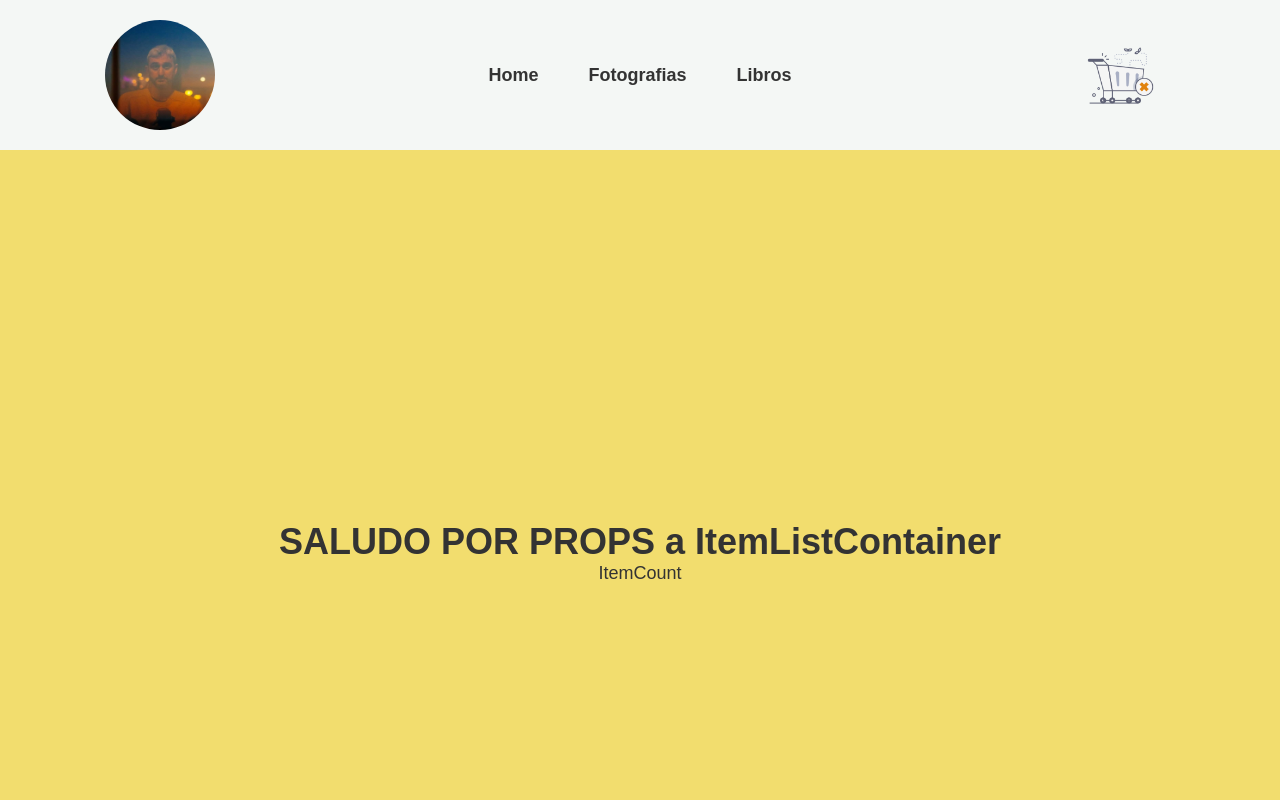
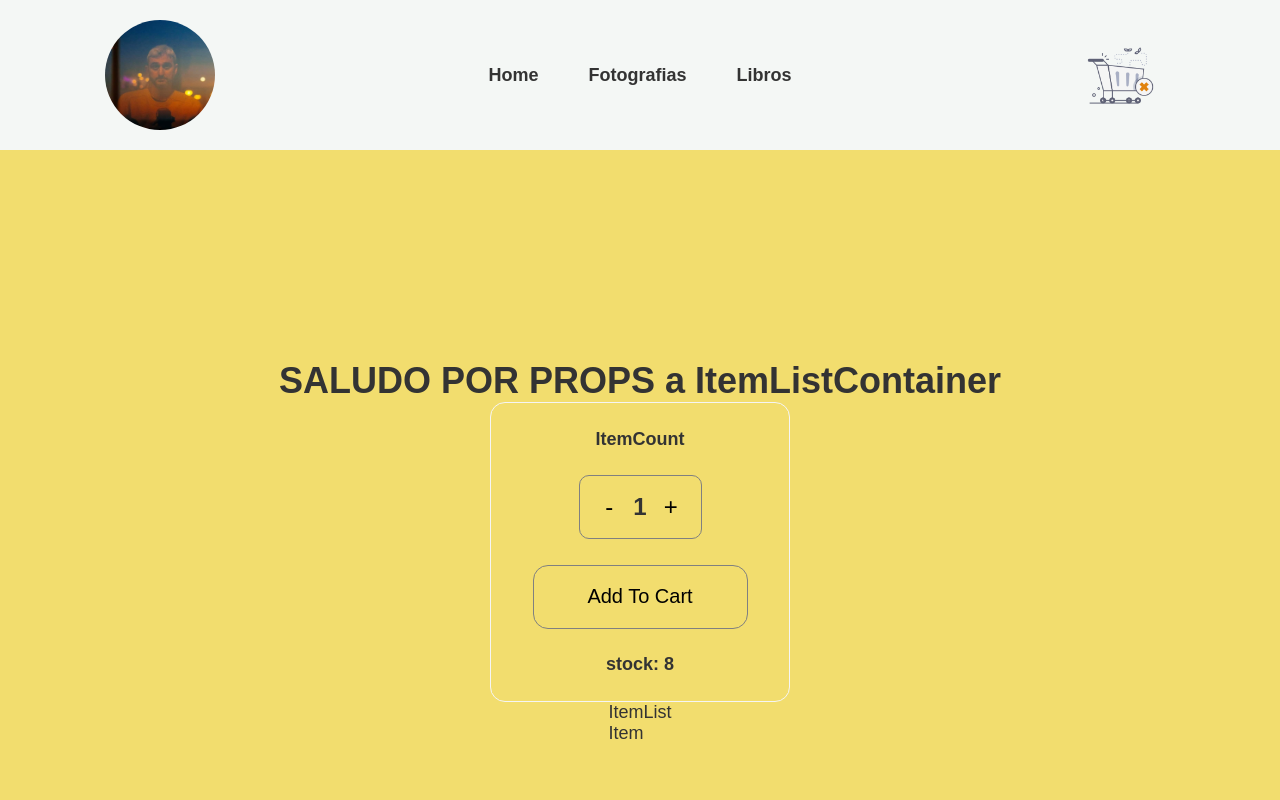
Before and after one commit to cmprieto/react-ecommerce, a React (Create React App) app: page / in a window 1280 px wide. Shown: the top 800 px of the page. Built offline with nearby package versions, Linux system fonts and the light colour scheme.

Commit message:
crear ItemCount,setTimeout 2seg,peticion a json

```diff
--- /dev/null
+++ b/src/assets/data.json
@@ -0,0 +1,8 @@
+[
+  {
+    "id": "Pelicula",
+    "title": "La cosa",
+    "description": " pelicula de los 80",
+    "price": "5€"
+  }
+]
--- /dev/null
+++ b/src/components/Item.js
@@ -0,0 +1,8 @@
+
+const Item = () => {
+    return (
+        <div>Item</div>
+    )
+}
+
+export default Item
--- a/src/components/ItemCount.js
+++ b/src/components/ItemCount.js
@@ -1,6 +1,44 @@
+import { useState } from "react"
 const ItemCount = () => {
+    const [quantity, setQuantity] = useState(1);
+    const [stock, setStock] = useState(8);
+
+    const restar = () => {
+        setQuantity(quantity > 1 ? quantity - 1 : quantity);
+        /*  if (quantity > 1) {
+             setQuantity(quantity - 1);
+         } */
+    }
+    const sumar = () => {
+        setQuantity(quantity < stock ? quantity + 1 : quantity);
+        /* if (quantity < stock) {
+            setQuantity(quantity + 1);
+        } */
+    }
+
+    const onAdd = () => {
+        setQuantity(quantity);
+        alert(quantity)
+    };
+
     return (
-        <div>ItemCount</div>
+        <div className="countcontainer"><h4 className="rubik-800">ItemCount</h4>
+
+            <div className="countcontainer--cantidad">
+                <button className="countcontainer--cantidad--signo" onClick={restar}><p>-</p>
+                </button>
+
+                {/* <input type="text" value={quantity} onChange={(event) => console.log(event)} /> */}
+                <p className="rubik--700">{quantity}</p>
+                <button className="countcontainer--cantidad--signo" onClick={sumar}><p>+</p></button>
+            </div>
+
+            <button className="countcontainer--agregar" onClick={onAdd} >
+                <p className="rubik--400">Add To Cart</p>
+            </button>
+
+            <p className="rubik--700">stock: {stock}</p>
+        </div>
     )
 }
 
--- /dev/null
+++ b/src/components/ItemList.js
@@ -0,0 +1,12 @@
+import Item from './Item';
+
+const ItemList = () => {
+    return (
+        <div>ItemList
+            <Item></Item>
+        </div>
+
+    )
+}
+
+export default ItemList
--- a/src/components/ItemListContainer.js
+++ b/src/components/ItemListContainer.js
@@ -1,12 +1,21 @@
 import ItemCount from './ItemCount';
+import ItemList from './ItemList';
+import getProducts from '../services/getProducts';
+import { useEffect, useState } from 'react';
+
 
 export const ItemListContainer = ({ saludo }) => {
+    const [list, setList] = useState();
+    useEffect(() => {
+        getProducts().then(data => { console.log(data) });
+        getProducts().then(data => { setList(data) });
+    }, []);
     return (
         <div className='itemlistcontainer'>
             <h1 className='rubik-800'> {saludo}</h1>
             <ItemCount />
 
-
+            <ItemList />
         </div>
     )
 }
--- /dev/null
+++ b/src/scss/_itemcount.scss
@@ -0,0 +1,61 @@
+.countcontainer {
+  @include d-flex(space-evenly, center);
+  flex-direction: column;
+  width: 300px;
+  height: 300px;
+  border: 1px solid whitesmoke;
+  border-radius: 15px;
+
+  &--cantidad {
+    border-radius: 10px;
+    border: 1px solid grey;
+
+    @include flex-center;
+    width: 123px;
+    height: 64px;
+    &--signo {
+      width: 32px;
+      height: 32px;
+      background-color: transparent;
+      border: none;
+      font-size: 1.5rem;
+      &:hover {
+        opacity: 0.9;
+      }
+      &:active {
+        transform: scale(2);
+      }
+    }
+    /* & > input {
+      border: none;
+      height: 2rem;
+      max-width: 3rem;
+      text-align: center;
+
+      font-size: 1.5rem;
+      margin: 0 1rem;
+      background-color: transparent;
+    } */
+    & > p {
+      font-size: 1.5rem;
+      margin: 0.5rem;
+    }
+  }
+  &--agregar {
+    border-radius: 15px;
+    border: 1px solid grey;
+    width: 215px;
+    height: 64px;
+    background-color: transparent;
+    &:hover {
+      opacity: 0.9;
+    }
+    &:active {
+      transform: scale(0.9);
+      border-color: aquamarine;
+    }
+    & > p {
+      font-size: 20px;
+    }
+  }
+}
--- a/src/scss/main.scss
+++ b/src/scss/main.scss
@@ -11,5 +11,6 @@
 
 @import "header";
 @import "itemlistcontainer";
+@import "itemcount";
 
 @import "footer";
--- a/src/scss/reset/_mixin.scss
+++ b/src/scss/reset/_mixin.scss
@@ -14,6 +14,7 @@
 }
 
 @mixin d-flex($justify, $align) {
+  display: flex;
   justify-content: $justify;
   align-items: $align;
 }
--- /dev/null
+++ b/src/services/getProducts.js
@@ -0,0 +1,32 @@
+import products from "../assets/data.json";
+
+const getProducts = () => {
+    const task = new Promise((resolve) => {
+        // tarea
+        setTimeout(() => {
+            resolve(products);
+        }, 2000);
+    });
+
+    task.then((result) => {
+        console.log(result);
+    });
+    return task;
+};
+
+export default getProducts;
+
+
+
+/* import data from './data';
+
+
+const getproducts = () => {
+    const task = fetch(data);
+    task.then(result => result.json);
+    task.then(result => { console.log(result); })
+    return task;
+}
+
+export default getproducts;
+ */
```
